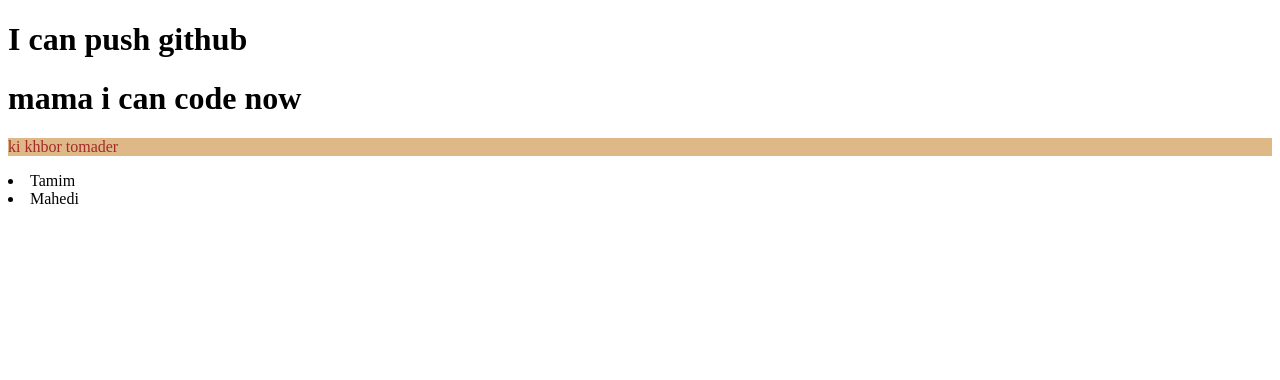
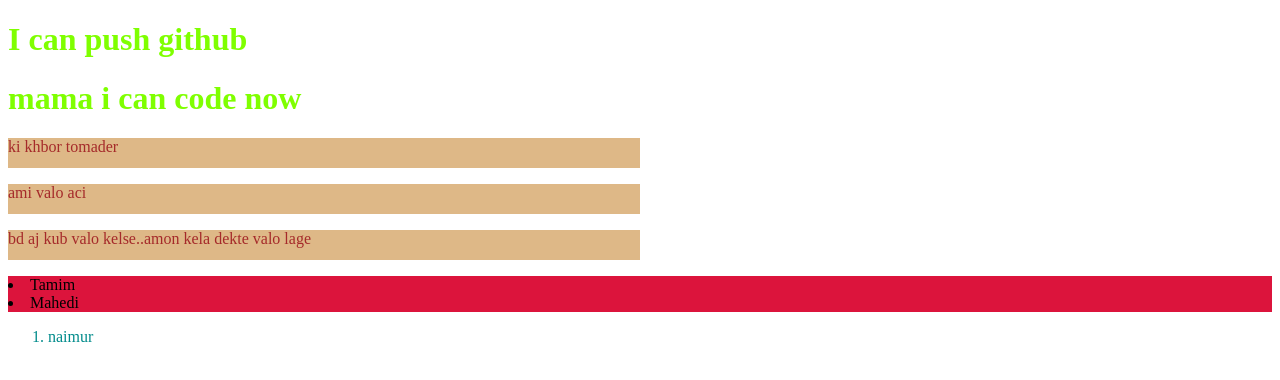
Before and after one commit to naimurbd/My-second-Repo, a plain HTML site: page index.html in a window 1280 px wide. Drawn offline with Linux system fonts and the light colour scheme.

Commit message:
ank kisu style disi

```diff
--- a/index.html
+++ b/index.html
@@ -11,10 +11,14 @@
     <h1> I can push github</h1>
     <h1> mama i can code now</h1>
     <p> ki khbor tomader</p>
+    <p> ami valo aci</p>
+    <p> bd aj kub valo kelse..amon kela dekte valo lage</p>
     <un>
-        <li>Tamim</li>
-        <li> Mahedi</li>
+        <li class="name">Tamim</li>
+        <li class="name"> Mahedi</li>
     </un>
-
+    <ol>
+        <li id="nam"> naimur</li>
+    </ol>
 </body>
 </html>
--- a/style.css
+++ b/style.css
@@ -1,4 +1,15 @@
 p{
     color:brown;
     background-color: burlywood;
+    height: 30px;
+    width:50%;
 }
+h1{
+    color:chartreuse;
+}
+.name{
+    background-color: crimson;
+}
+#nam{
+    color:darkcyan;
+}
```
